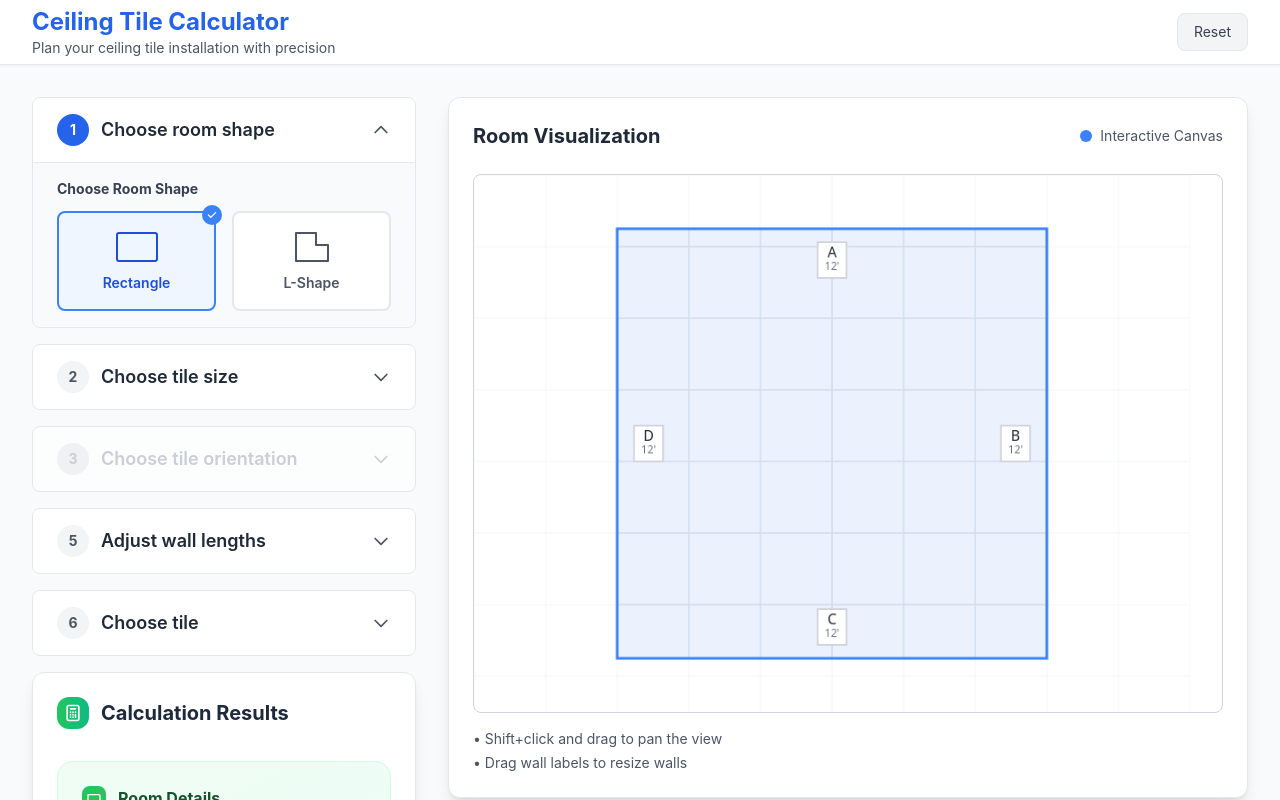
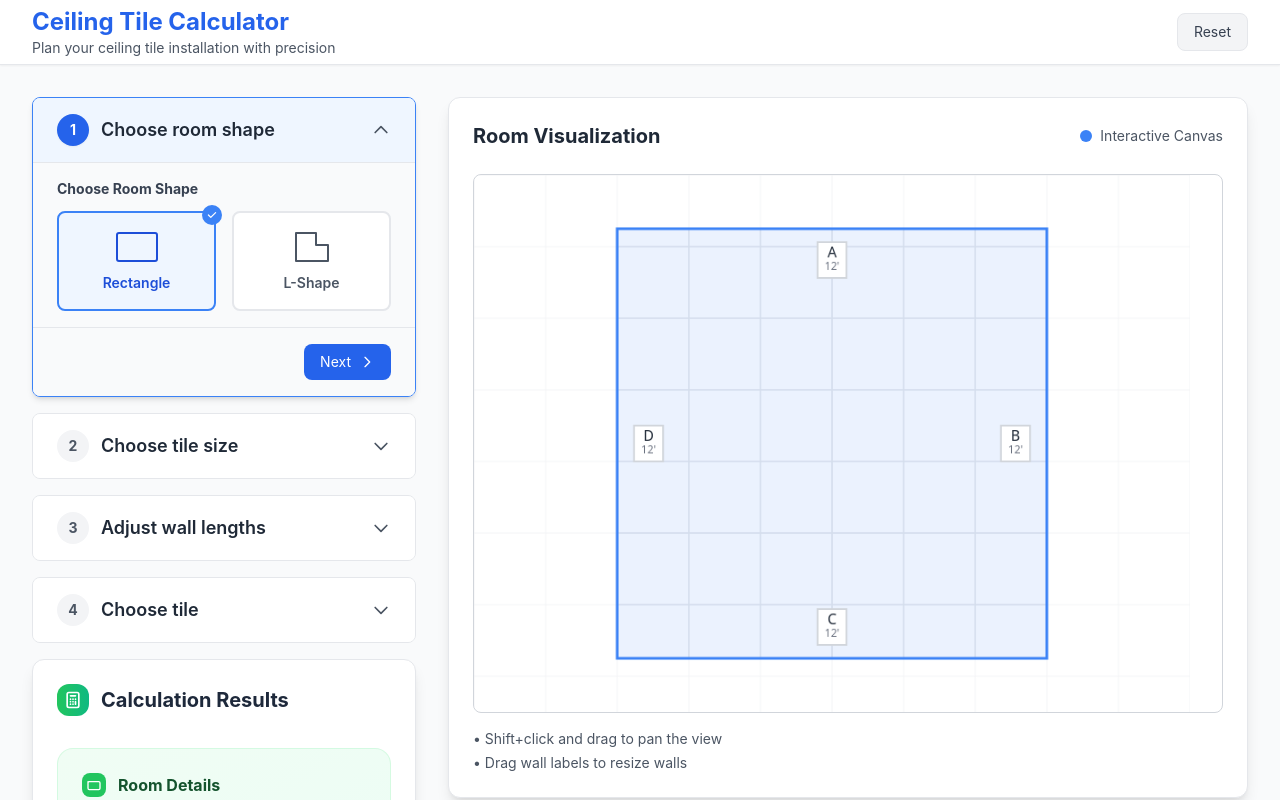
Before and after one commit to susiesko/ceiling-tile-calculator-demo, a React (Vite) app: page / in a window 1280 px wide. Shown: the top 800 px of the page. Built offline with nearby package versions, Linux system fonts and the light colour scheme.

Commit message:
add back/next butons

```diff
--- a/src/App.tsx
+++ b/src/App.tsx
@@ -30,6 +30,90 @@ function App() {
   const resetState = useAppStore((state) => state.resetState);
 
   const validation = validateWalls(walls);
+
+  // Calculate dynamic step numbers based on tile size
+  const getStepNumbers = () => {
+    const is2x4 = tileConfig.size === '2x4';
+    return {
+      roomShape: 1,
+      tileSize: 2,
+      tileOrientation: 3, // Only shown for 2x4
+      adjustWalls: is2x4 ? 4 : 3,
+      chooseTile: is2x4 ? 5 : 4,
+    };
+  };
+
+  const stepNumbers = getStepNumbers();
+
+  // Navigation functions
+  const goToPreviousStep = () => {
+    const currentStep = Object.keys(openSections).find(key => openSections[key as keyof typeof openSections]);
+    if (!currentStep) return;
+
+    let previousStep: keyof typeof openSections | null = null;
+
+    switch (currentStep) {
+      case 'step2':
+        previousStep = 'step1';
+        break;
+      case 'step3':
+        previousStep = 'step2';
+        break;
+      case 'step5':
+        previousStep = tileConfig.size === '2x4' ? 'step3' : 'step2';
+        break;
+      case 'step6':
+        previousStep = 'step5';
+        break;
+    }
+
+    if (previousStep) {
+      toggleSection(previousStep);
+    }
+  };
+
+  const goToNextStep = () => {
+    const currentStep = Object.keys(openSections).find(key => openSections[key as keyof typeof openSections]);
+    if (!currentStep) return;
+
+    let nextStep: keyof typeof openSections | null = null;
+
+    switch (currentStep) {
+      case 'step1':
+        nextStep = 'step2';
+        break;
+      case 'step2':
+        nextStep = tileConfig.size === '2x4' ? 'step3' : 'step5';
+        break;
+      case 'step3':
+        nextStep = 'step5';
+        break;
+      case 'step5':
+        nextStep = 'step6';
+        break;
+    }
+
+    if (nextStep) {
+      toggleSection(nextStep);
+    }
+  };
+
+  // Determine which steps should show navigation buttons and active state
+  const getNavigationProps = (step: keyof typeof openSections) => {
+    const currentStep = Object.keys(openSections).find(key => openSections[key as keyof typeof openSections]);
+    const isCurrentStep = step === currentStep;
+
+    const showBackButton = isCurrentStep && step !== 'step1';
+    const showNextButton = isCurrentStep && step !== 'step6';
+
+    return {
+      isActive: isCurrentStep,
+      showBackButton,
+      showNextButton,
+      onPrevious: showBackButton ? goToPreviousStep : undefined,
+      onNext: showNextButton ? goToNextStep : undefined,
+    };
+  };
 
   const toggleSection = (section: keyof typeof openSections) => {
     setOpenSections((prev) => {
@@ -81,9 +165,10 @@ function App() {
             {/* Step 1: Choose room shape */}
             <AccordionSection
               title="Choose room shape"
-              stepNumber={1}
+              stepNumber={stepNumbers.roomShape}
               isOpen={openSections.step1}
               onToggle={() => toggleSection('step1')}
+              {...getNavigationProps('step1')}
             >
               <ShapeConfig />
 
@@ -135,30 +220,34 @@ function App() {
             {/* Step 2: Choose tile size */}
             <AccordionSection
               title="Choose tile size"
-              stepNumber={2}
+              stepNumber={stepNumbers.tileSize}
               isOpen={openSections.step2}
               onToggle={() => toggleSection('step2')}
+              {...getNavigationProps('step2')}
             >
               <TileControls />
             </AccordionSection>
 
-            {/* Step 3: Choose tile orientation (if 2x4) */}
+            {/* Step 3: Choose tile orientation (only for 2x4) */}
+            {tileConfig.size === '2x4' && (
               <AccordionSection
                 title="Choose tile orientation"
-              stepNumber={3}
+                stepNumber={stepNumbers.tileOrientation}
                 isOpen={openSections.step3}
                 onToggle={() => toggleSection('step3')}
-              isDisabled={tileConfig.size !== '2x4'}
+                {...getNavigationProps('step3')}
               >
                 <TileOrientationControls />
               </AccordionSection>
+            )}
 
-            {/* Step 5: Adjust wall lengths */}
+            {/* Adjust wall lengths */}
             <AccordionSection
               title="Adjust wall lengths"
-              stepNumber={5}
+              stepNumber={stepNumbers.adjustWalls}
               isOpen={openSections.step5}
               onToggle={() => toggleSection('step5')}
+              {...getNavigationProps('step5')}
             >
               <WallLengthAdjustments />
               <div className="text-sm text-gray-600 mt-4">
@@ -166,12 +255,13 @@ function App() {
               </div>
             </AccordionSection>
 
-            {/* Step 6: Choose tile */}
+            {/* Choose tile */}
             <AccordionSection
               title="Choose tile"
-              stepNumber={6}
+              stepNumber={stepNumbers.chooseTile}
               isOpen={openSections.step6}
               onToggle={() => toggleSection('step6')}
+              {...getNavigationProps('step6')}
             >
               <TilePicker
                 selectedTileSize={tileConfig.size}
--- a/src/components/AccordionSection.tsx
+++ b/src/components/AccordionSection.tsx
@@ -7,6 +7,11 @@ interface AccordionSectionProps {
   onToggle: () => void;
   children: React.ReactNode;
   isDisabled?: boolean;
+  isActive?: boolean;
+  onPrevious?: () => void;
+  onNext?: () => void;
+  showBackButton?: boolean;
+  showNextButton?: boolean;
 }
 
 export function AccordionSection({
@@ -16,14 +21,27 @@ export function AccordionSection({
   onToggle,
   children,
   isDisabled = false,
+  isActive = false,
+  onPrevious,
+  onNext,
+  showBackButton = false,
+  showNextButton = false,
 }: AccordionSectionProps) {
   return (
-    <div className="border border-gray-200 rounded-lg overflow-hidden">
+    <div className={`border rounded-lg overflow-hidden ${
+      isActive
+        ? 'border-blue-500 bg-blue-50/30 shadow-md'
+        : 'border-gray-200'
+    }`}>
       <button
         onClick={onToggle}
         disabled={isDisabled}
-        className={`w-full px-6 py-4 text-left bg-white hover:bg-gray-50 transition-colors duration-200 flex items-center justify-between ${
-          isDisabled ? 'opacity-50 cursor-not-allowed' : 'cursor-pointer'
+        className={`w-full px-6 py-4 text-left transition-colors duration-200 flex items-center justify-between ${
+          isDisabled
+            ? 'opacity-50 cursor-not-allowed bg-gray-100'
+            : isActive
+              ? 'bg-blue-50 hover:bg-blue-100 cursor-pointer'
+              : 'bg-white hover:bg-gray-50 cursor-pointer'
         }`}
       >
         <div className="flex items-center space-x-3">
@@ -31,9 +49,11 @@ export function AccordionSection({
             className={`w-8 h-8 rounded-full flex items-center justify-center text-sm font-bold ${
               isDisabled
                 ? 'bg-gray-200 text-gray-400'
-                : isOpen
-                  ? 'bg-blue-600 text-white'
-                  : 'bg-gray-100 text-gray-600'
+                : isActive
+                  ? 'bg-blue-600 text-white shadow-sm'
+                  : isOpen
+                    ? 'bg-blue-600 text-white'
+                    : 'bg-gray-100 text-gray-600'
             }`}
           >
             {stepNumber}
@@ -53,7 +73,41 @@ export function AccordionSection({
           <path strokeLinecap="round" strokeLinejoin="round" strokeWidth={2} d="M19 9l-7 7-7-7" />
         </svg>
       </button>
-      {isOpen && <div className="px-6 py-4 bg-gray-50 border-t border-gray-200">{children}</div>}
+      {isOpen && (
+        <div className="bg-gray-50 border-t border-gray-200">
+          <div className="px-6 py-4">{children}</div>
+          {(showBackButton || showNextButton) && (
+            <div className="px-6 py-4 border-t border-gray-200 flex justify-between">
+              <div>
+                {showBackButton && (
+                  <button
+                    onClick={onPrevious}
+                    className="px-4 py-2 text-sm bg-gray-200 hover:bg-gray-300 text-gray-700 rounded-lg transition-colors duration-200 flex items-center space-x-2"
+                  >
+                    <svg className="w-4 h-4" fill="none" stroke="currentColor" viewBox="0 0 24 24">
+                      <path strokeLinecap="round" strokeLinejoin="round" strokeWidth={2} d="M15 19l-7-7 7-7" />
+                    </svg>
+                    <span>Back</span>
+                  </button>
+                )}
+              </div>
+              <div>
+                {showNextButton && (
+                  <button
+                    onClick={onNext}
+                    className="px-4 py-2 text-sm bg-blue-600 hover:bg-blue-700 text-white rounded-lg transition-colors duration-200 flex items-center space-x-2"
+                  >
+                    <span>Next</span>
+                    <svg className="w-4 h-4" fill="none" stroke="currentColor" viewBox="0 0 24 24">
+                      <path strokeLinecap="round" strokeLinejoin="round" strokeWidth={2} d="M9 5l7 7-7 7" />
+                    </svg>
+                  </button>
+                )}
+              </div>
+            </div>
+          )}
+        </div>
+      )}
     </div>
   );
 }
```
Also changed, not shown: 1 other file (tests, documents, lock files or other folders). Lines whose indentation alone changed are shown as unchanged.
